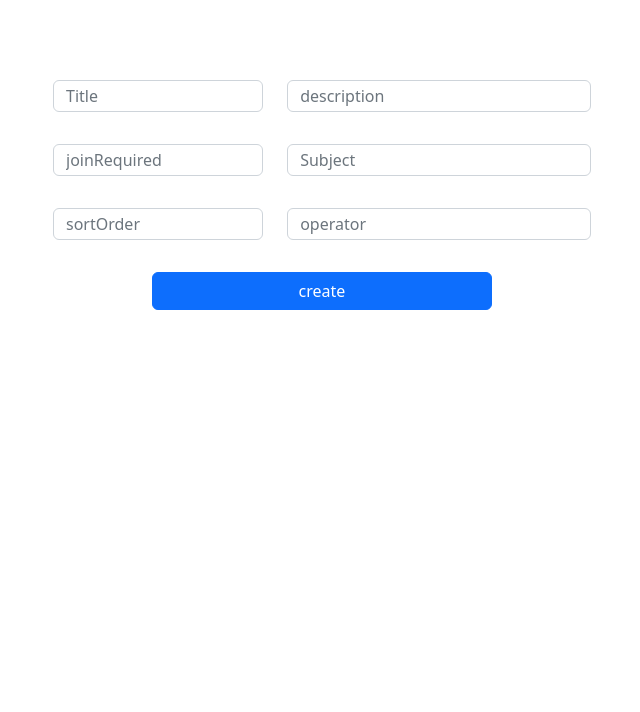
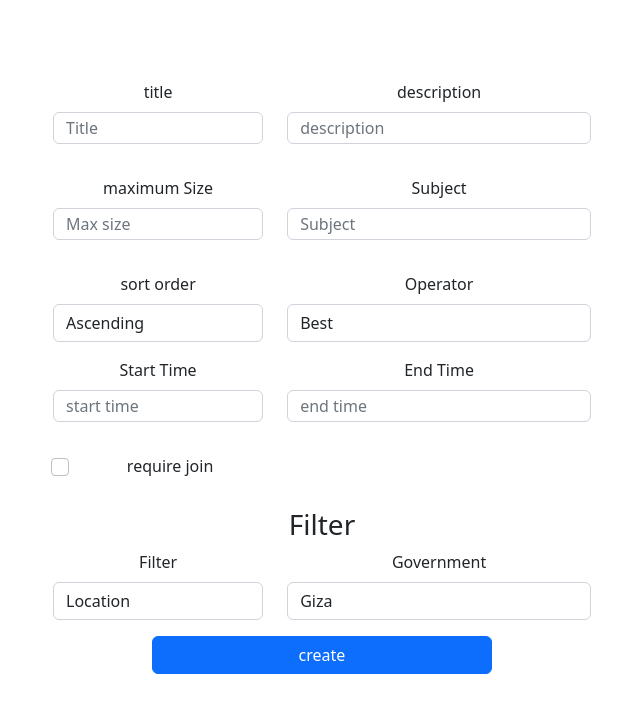
Before and after one commit to MostafaElewaTechHub/gamificationFrontEnd, a React (Create React App) app: page /create-tournments in a window 1280 px wide. Shown: the top 712 px of the page, without its empty margins (318-958 px from the left). Built offline with nearby package versions, Linux system fonts and the light colour scheme; sample sign-in values are in the browser's storage.

Commit message:
- finish create Tournments

```diff
--- a/src/components/sidebar.jsx
+++ b/src/components/sidebar.jsx
@@ -9,26 +9,13 @@ export const Sidebar = (props) => {
       <Nav
         className="col-md-12 d-none d-md-block bg-light sidebar"
         activeKey="/home"
-        onSelect={(selectedKey) => alert(`selected ${selectedKey}`)}
+        // onSelect={(selectedKey) => alert(`selected ${selectedKey}`)}
       >
         <div className="sidebar-sticky"></div>
         <Nav.Item>
-          <Nav.Link href="/home">Active</Nav.Link>
-        </Nav.Item>
-        <Nav.Item>
-          <Nav.Link eventKey="link-1">Link</Nav.Link>
-        </Nav.Item>
-        <Nav.Item>
-          <Nav.Link eventKey="link-2">Link</Nav.Link>
-        </Nav.Item>
-        <Nav.Item>
-          <Nav.Link eventKey="disabled" disabled>
-            Disabled
-          </Nav.Link>
+          <Nav.Link href="/tournments">Tournments</Nav.Link>
         </Nav.Item>
       </Nav>
     </>
   );
 };
-// const Sidebar = withRouter(Side);
-// export default Sidebar;
--- a/src/components/table.jsx
+++ b/src/components/table.jsx
@@ -1,25 +1,34 @@
 import Table from "react-bootstrap/Table";
 import React from "react";
 
-function BasicExample({ parentToChild }) {
+function BasicExample({ data, keys }) {
   return (
     <Table bordered hover className="table">
       <thead>
         <tr>
-          <th>id</th>
-          <th>create Time</th>
-          <th>sort order</th>
-          <th>operator</th>
+          {keys.map((key) => {
+            return <th>{key}</th>;
+          })}
         </tr>
       </thead>
       <tbody>
-        {parentToChild.map((parentToChild) => {
+        {data.map((data) => {
           return (
-            <tr key={parentToChild.id}>
-              <td>{parentToChild.id}</td>
-              <td>{parentToChild.createTime}</td>
-              <td>{parentToChild.sortOrder}</td>
-              <td>{parentToChild.operator}</td>
+            <tr key={data.id}>
+              {keys.map((key) => {
+                if (
+                  key === "end_active" ||
+                  key === "next_reset" ||
+                  key === "start_active" ||
+                  key === "prev_reset"
+                ) {
+                  const date = new Date(data[key]);
+                  const formattedDate = date.toLocaleString();
+                  console.log(formattedDate);
+                  return <td>{formattedDate}</td>;
+                }
+                return <td>{data[key]}</td>;
+              })}
             </tr>
           );
         })}
--- a/src/pages/Home.jsx
+++ b/src/pages/Home.jsx
@@ -1,7 +1,17 @@
+import { Col, Container, Row } from "react-bootstrap";
+import { Sidebar } from "../components/sidebar";
+
 export const Home = () => {
   return (
-    <div>
-      <h1> This is the home page </h1>
-    </div>
+    <Container fluid>
+      <Row>
+        <Col xs={2} id="sidebar-wrapper">
+          <Sidebar />
+        </Col>
+        <Col xs={10} id="page-content-wrapper">
+          <h1>Home page</h1>
+        </Col>
+      </Row>
+    </Container>
   );
 };
--- a/src/pages/createTournments.jsx
+++ b/src/pages/createTournments.jsx
@@ -2,16 +2,24 @@ import "./styles/SignIn.css";
 import { useState } from "react";
 import axios from "axios";
 import { useNavigate } from "react-router-dom";
-import { Button, Container, Form, Row, Col } from "react-bootstrap";
+import { Button, Container, Form, Row, Col, FormLabel } from "react-bootstrap";
 const baseURL = "http://localhost:5000/api/v1/tournament";
 function CreateTournments() {
+  console.log(new Date().getTime());
   const [title, setTitle] = useState("");
   const [description, setDescrption] = useState("");
   const [message, setMessage] = useState("");
   const [joinRequired, setJoinRequired] = useState("");
   const [subject, setSubject] = useState("");
-  const [sortOrder, setSortOrder] = useState("");
-  const [operator, setOperator] = useState("");
+  const [sortOrder, setSortOrder] = useState("ascending");
+  const [operator, setOperator] = useState("best");
+  const [maxSize, setMaxSize] = useState("");
+  const [startTime, setStartTime] = useState(
+    Math.floor(new Date().getTime() / 1000)
+  );
+  const [governorate, setGovernorate] = useState("Giza");
+  const [endTime, setEndTime] = useState(0);
+
   const navigate = useNavigate();
   let handleSubmit = async (e) => {
     e.preventDefault();
@@ -25,14 +33,9 @@ function CreateTournments() {
           code: 101,
           persistent: true,
         },
-        users: [
-          //   {
-          //     id: "69ca8540-69c4-4f64-985f-1b19c991be03",
-          //     username: "hamza4",
-          //   },
-        ],
+        users: [],
         filter: {
-          location: "Damietta",
+          location: governorate,
         },
         tournament: {
           authoritative: false,
@@ -45,10 +48,10 @@ function CreateTournments() {
           },
           title,
           description,
-          category: 1,
-          startTime: 1679178764,
-          endTime: 0,
-          maxSize: 10000,
+          category: 0,
+          startTime,
+          endTime,
+          maxSize,
           maxNumScore: 2,
           joinRequired: true,
         },
@@ -71,10 +74,10 @@ function CreateTournments() {
   return (
     <div className="App">
       <Form onSubmit={handleSubmit}>
-        {/* <Container fluid className="form"> */}
         <Row>
           <Col xs={5}>
             <Form.Group className="mb-3" controlId="title">
+              <FormLabel>title</FormLabel>
               <Form.Control
                 type="text"
                 placeholder="Title"
@@ -84,6 +87,7 @@ function CreateTournments() {
           </Col>
           <Col xs={7} id="sidebar-wrapper">
             <Form.Group className="mb-3" controlId="description">
+              <FormLabel>description</FormLabel>
               <Form.Control
                 type="text"
                 placeholder="description"
@@ -94,16 +98,19 @@ function CreateTournments() {
         </Row>
         <Row>
           <Col xs={5}>
-            <Form.Group className="mb-3" controlId="joinRequired">
+            <Form.Group className="mb-3" controlId="maxSize">
+              <FormLabel>maximum Size</FormLabel>
               <Form.Control
-                type="text"
-                placeholder="joinRequired"
-                onChange={(e) => setJoinRequired(e.target.value)}
+                type="number"
+                placeholder="Max size"
+                onChange={(e) => setMaxSize(Number(e.target.value))}
               />
             </Form.Group>
           </Col>
           <Col>
             <Form.Group className="mb-3" controlId="Subject">
+              <FormLabel>Subject</FormLabel>
+
               <Form.Control
                 type="text"
                 placeholder="Subject"
@@ -115,27 +122,102 @@ function CreateTournments() {
         <Row>
           <Col xs={5}>
             <Form.Group className="mb-3" controlId="sortOrder">
+              <FormLabel>sort order</FormLabel>
               <Form.Control
                 type="text"
-                placeholder="sortOrder"
+                as="select"
+                placeholder="operator"
                 onChange={(e) => setSortOrder(e.target.value)}
-              />
+              >
+                <option value="ascending"> Ascending</option>
+                <option value="descending">Descending</option>
+              </Form.Control>
             </Form.Group>
           </Col>
           <Col>
             <Form.Group className="mb-3" controlId="operator">
+              <FormLabel>Operator</FormLabel>
+
               <Form.Control
                 type="text"
+                as="select"
                 placeholder="operator"
                 onChange={(e) => setOperator(e.target.value)}
-              />
+              >
+                <option value="best">Best</option>
+                <option value="set">Set</option>
+                <option value="incr">Increment</option>
+              </Form.Control>
+            </Form.Group>
+          </Col>
+        </Row>
+
+        <Row>
+          <Col xs={5}>
+            <Form.Group className="mb-3" controlId="sortOrder">
+              <FormLabel>Start Time</FormLabel>
+              <Form.Control
+                type="text"
+                placeholder="start time"
+                onChange={(e) =>
+                  setStartTime(
+                    Math.floor(new Date(e.target.value).getTime() / 1000)
+                  )
+                }
+              ></Form.Control>
+            </Form.Group>
+          </Col>
+
+          <Col>
+            <Form.Group className="mb-3" controlId="operator">
+              <FormLabel>End Time</FormLabel>
+              <Form.Control
+                type="text"
+                placeholder="end time"
+                onChange={(e) => setEndTime(e.target.value)}
+              ></Form.Control>
+            </Form.Group>
+          </Col>
+        </Row>
+        <Row>
+          <Col xs={5}>
+            <Form.Group className="mb-3" controlId="sortOrder">
+              <Form.Check type="checkbox" label="require join"></Form.Check>
+            </Form.Group>
+          </Col>
+        </Row>
+        <h3> Filter </h3>
+        <Row>
+          <Col xs={5}>
+            <Form.Group className="mb-3" controlId="filter">
+              <FormLabel>Filter</FormLabel>
+              <Form.Control
+                type="text"
+                as="select"
+                placeholder="filter"
+                // onChange={(e) => setSortOrder(e.target.value)}
+              >
+                <option value="location"> Location</option>
+              </Form.Control>
+            </Form.Group>
+          </Col>
+          <Col xs={7}>
+            <Form.Group className="mb-3" controlId="filter">
+              <FormLabel>Government</FormLabel>
+              <Form.Control
+                type="text"
+                as="select"
+                placeholder="filter"
+                onChange={(e) => setGovernorate(e.target.value)}
+              >
+                <option value="Giza"> Giza</option>
+                <option value="Damietta"> Damietta</option>
+                <option value="Cairo"> Cairo</option>
+              </Form.Control>
             </Form.Group>
           </Col>
         </Row>
         <Button type="submit">create</Button>
-        {/* </Container> */}
-
-        <div className="message">{message ? <p>{message}</p> : null}</div>
       </Form>
     </div>
   );
--- a/src/pages/tournment.jsx
+++ b/src/pages/tournment.jsx
@@ -8,8 +8,27 @@ import { Navigate } from "react-router-dom";
 const baseURL = "http://localhost:5000/api/v1/tournament/all";
 
 export default function Tournments() {
-  const [post, setPost] = React.useState(null);
+  const [tournment, setTournment] = React.useState(null);
   const token = localStorage.getItem("jwt");
+  const keys = [
+    "id",
+    "title",
+    "description",
+    "category",
+    "sort_order",
+    "max_size",
+    "max_num_score",
+    "can_enter",
+    "end_active",
+    "next_reset",
+    "metadata",
+    "create_time",
+    "start_time",
+    "duration",
+    "start_active",
+    "prev_reset",
+    "operator",
+  ];
 
   React.useEffect(() => {
     axios
@@ -19,27 +38,20 @@ export default function Tournments() {
         },
       })
       .then((response) => {
-        // console.log(response);
+        console.log(response.data);
         if (response.statusCode === 401) {
           return <Navigate to="/signin" replace />;
         }
-        setPost(response.data.tournaments);
+        setTournment(response.data);
       });
   }, [token]);
 
-  if (!post) return "No Tournments!";
+  if (!tournment) return "No Tournments!";
 
   return (
     <>
       <Container fluid>
-        <Row>
-          <Col xs={2} id="sidebar-wrapper">
-            <Sidebar />
-          </Col>
-          <Col xs={10} id="page-content-wrapper">
-            <BasicExample parentToChild={post}></BasicExample>
-          </Col>
-        </Row>
+        <BasicExample data={tournment} keys={keys}></BasicExample>
       </Container>
     </>
   );
```
Also changed, not shown: src/App.js (+30 -3 lines), .ENV (added), src/pages/createTournment.jsx (deleted).
